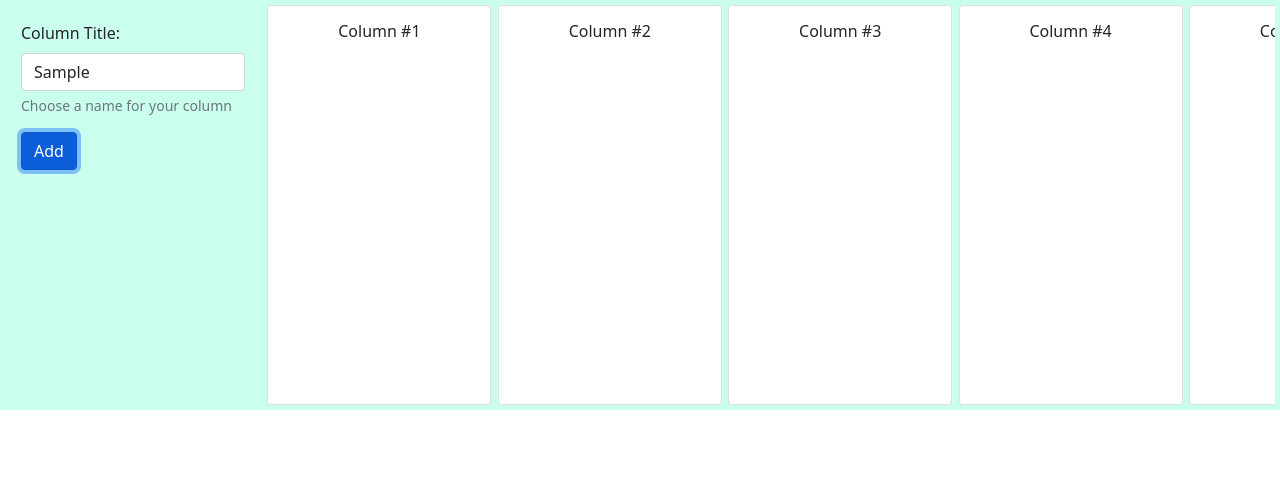
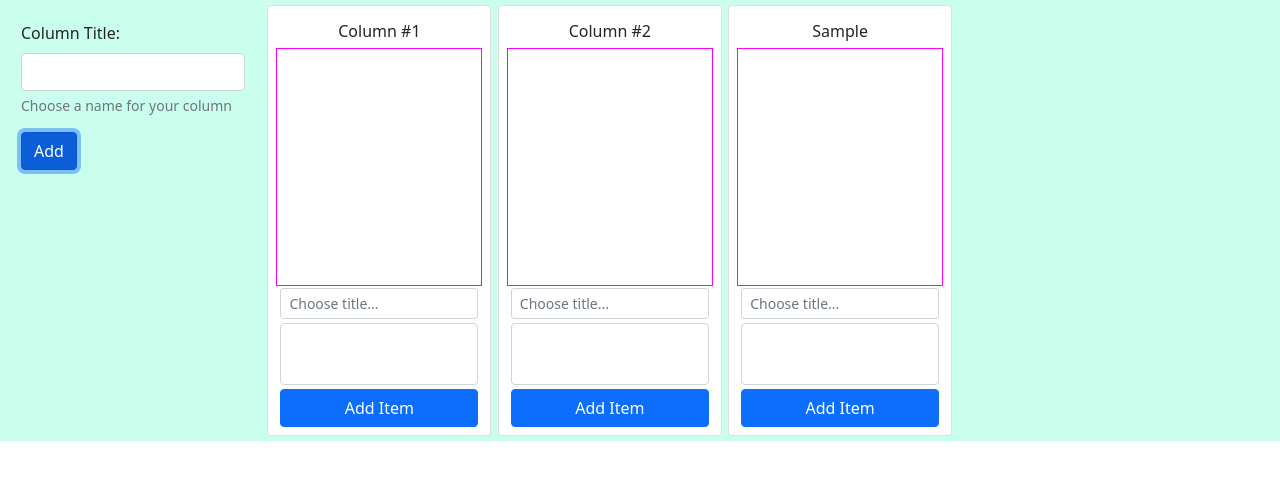
Before and after one commit to matteo9966/TS-Drag-And-Drop, a website built with webpack: page index.html in a window 1280 px wide. Both pictures are taken after typing "Sample" into the empty fields and a click on the button "Add". Built offline with nearby package versions, Linux system fonts and the light colour scheme.

Commit message:
solved listeners bug.
- the listeners are put in an array, when removing them, the remover starts from the largest index

```diff
--- a/index.html
+++ b/index.html
@@ -13,14 +13,7 @@
 
        <div class="form-container" id="form-container"  >
 
-         <!-- <form >
-           <div class="mb-3">
-             <label for="exampleInputEmail1" class="form-label">Column Title:</label>
-             <input type="text" class="form-control" id="column-title" aria-describedby="emailHelp">
-             <div id="column-helper" class="form-text">Choose a name for your column</div>
-           </div>
-           <button type="submit" class="btn btn-primary">Add</button>
-         </form> -->
+
 
      </div>
     <div class="column-container"  >
@@ -35,9 +28,26 @@
       <div class="card column">
          <section class="column-title" id="column-title"><h5>Titolo</h5></section>
          <div class="column-body" id="column-body">Resto del corpo</div>
+         <div >
+          <form class="mx-1" id="add-item-form" >
+            <div class="mb-1">
+              <input class="form-control form-control-sm" id="form-title-input" type="text" placeholder="Choose title..." aria-label="item-title">
+
+            </div>
+            <div class="mb-1">
+              <textarea class="form-control" id="form-description-input" rows="2" style="overflow:auto;resize:none"></textarea>
+            </div>
+            <div class="d-grid">
+              <button class="btn btn-primary" type="submit">Add Item</button>
+            </div>
+
+
+          </form>
+         </div>
       </div>
 
     </template>
+
 
     <template id="item">
       <div class="card item">
@@ -50,7 +60,7 @@
       <form id="add-column-form">
         <div class="mb-3">
           <label for="exampleInputEmail1" class="form-label">Column Title:</label>
-          <input type="text" class="form-control" id="column-title" aria-describedby="emailHelp">
+          <input type="text" class="form-control" id="column-title-id" aria-describedby="column-Title-Input" name="column-title">
           <div id="column-helper" class="form-text">Choose a name for your column</div>
         </div>
         <button type="submit" class="btn btn-primary">Add</button>
--- a/package.json
+++ b/package.json
@@ -35,6 +35,8 @@
   "dependencies": {
     "@popperjs/core": "^2.11.2",
     "bootstrap": "^5.1.3",
+    "browser-sync": "^2.27.7",
+    "lodash": "^4.17.21",
     "uuidv4": "^6.2.12"
   }
 }
--- a/src/components/column-component.ts
+++ b/src/components/column-component.ts
@@ -1,53 +1,72 @@
 import { BaseComponent } from "./base-component";
 import { Column } from "../models/Column";
-import { Item } from "../models/Item";
-import { statetype } from "../state/global-state";
 import { stateInstance } from "../state/global-state";
 import { ItemComponent } from "./item-component";
-function filterItems(state: statetype, columnID?: string): Item[] {
-  if (!columnID) {
-    return [];
-  }
-  const items = state.items.filter((item) => item.columnID === columnID);
-  return items;
-}
-
+import { titleValidator } from "../helperFunctions/Validation/titleValidation";
 export class ColumnComponent extends BaseComponent<
   HTMLDivElement,
   HTMLDivElement
 > {
   private column: Column;
+  private columnItemsContainer:HTMLDivElement;
+  private formElement:HTMLFormElement;
+
+  private columnContainerID:string;
   constructor(column: Column,hostID:string) {
     super("column", hostID, column.ItemID);
+    this.columnItemsContainer=this.element.querySelector('.column-body')!
+    this.formElement=this.element.querySelector('form')!;
     this.column = column;
-    this.renderItems();
+    this.columnContainerID=this.elementID+'-container'
+    // this.renderItems();
     this.configure();
+    this.renderContent();
+
     //devo fare il render degli items.
   }
 
   configure() {
-    console.log("configuro la colonna");
-    stateInstance.addListener((_) => {
+
+    this.columnItemsContainer.id=this.columnContainerID;
+    this.configureForm();
+    // console.log("aggiunto il listener per colonna")
+   this.column.listenerIndex= stateInstance.addListener(() => { //#FIXME: questo non va bene!
+      this.renderItems();
 
     });
+    console.log('added a listener with index: '+this.column.listenerIndex);
   }
   renderContent(): void {
     const title = this.element.querySelector("#column-title");
     title!.innerHTML = this.column.name;
     this.renderItems();
+
+
   }
 
   private renderItems() {
-    const items = filterItems(stateInstance.state, this.column.ItemID);
 
-    const title = this.element.querySelector("#column-title");
-    title!.innerHTML = this.column.name;
-    const columnContainer = this.element.querySelector("#column-body")!;
-    columnContainer.innerHTML = "";
-    const containerID = this.column.ItemID + "-container";
-    columnContainer.id = containerID;
+    const items = stateInstance.filterItems(this.column.ItemID) /* filterItems(stateInstance.state, this.column.ItemID); */
+    // console.log(items,this.columnContainerID)
+    this.columnItemsContainer.innerHTML="";
     items.forEach((item) => {
-      new ItemComponent(item, containerID);
+      // console.log('item presente nella colonna: ',item)
+      new ItemComponent(item, this.columnContainerID);
     });
   }
+
+  private formSubmitHandler(e:SubmitEvent){
+    e.preventDefault();
+    const title=(this.formElement.querySelector('#form-title-input') as HTMLInputElement)!.value;
+    const description =(this.formElement.querySelector('#form-description-input') as HTMLTextAreaElement)!.value;
+    if(titleValidator(title)){
+        stateInstance.addItem(title,this.column.ItemID,description);
+        // console.log(this.columnContainerID,title);
+    }
+
+  }
+
+  private configureForm(){
+    this.formElement.addEventListener('submit',this.formSubmitHandler.bind(this))
+  }
 }
--- a/src/components/container-component.ts
+++ b/src/components/container-component.ts
@@ -2,7 +2,7 @@ import { BaseComponent } from "./base-component";
 import { stateInstance } from "../state/global-state";
 import { ColumnComponent } from "./column-component";
 import { Column } from "../models/Column";
-import {FormComponent} from './form-component';
+import { FormComponent } from "./form-component";
 export class ContainerComponent extends BaseComponent<
   HTMLDivElement,
   HTMLDivElement
@@ -21,23 +21,39 @@ export class ContainerComponent extends BaseComponent<
   renderContent(): void {
     //devo aggiungere il listener al form
     //qui dentro posso fare il render del form???
-     this.createForm();
+    this.createForm();
     stateInstance.addListener((state) => {
       this.renderColumns(state.columns);
     });
   }
 
-  createForm(){
+  createForm() {
     return new FormComponent();
   }
 
   renderColumns(columns: Column[]) {
     const maincontainer = document.getElementById(this.elementID!);
-    const columnsContainer = maincontainer!.querySelector('#columns-container')!
+    const columnsContainer =
+      maincontainer!.querySelector("#columns-container")!;
+
+     this.removeColumnListeners(columns)
 
     columnsContainer.innerHTML = "";
     columns.forEach((column) => {
-      new ColumnComponent(column,'columns-container');
+      //ogni volta che aggiungo una nuova colonna
+      new ColumnComponent(column, "columns-container");
     });
   }
+
+  removeColumnListeners(columns: Column[]){
+    //I remove the columns listeners by index, removing them starting by the largest index doesnt mess up the order of elements
+    columns.reduce<number[]>(
+      (prev: number[], curr: Column) => {
+        prev.push(curr.listenerIndex);
+        return prev;
+      },
+      []
+    ).sort(function(a, b){return b-a}).forEach(index=>stateInstance.removeListener(index))
+  }
+
 }
--- a/src/components/form-component.ts
+++ b/src/components/form-component.ts
@@ -1,19 +1,35 @@
 import {BaseComponent} from './base-component'
+import { stateInstance } from '../state/global-state';
+import {titleValidator} from '../helperFunctions/Validation/titleValidation'
 export class FormComponent extends BaseComponent<HTMLDivElement,HTMLFormElement> {
-
+   inputTitle:HTMLInputElement
    constructor(){
        super('add-column-template','form-container'); //qui viene chiamato e creato. quando viene chiamato e creato posso configurarlo
        this.configure();
+        this.inputTitle = this.element.querySelector('#column-title-id')! as HTMLInputElement
+
        //queryselector del title
        //svuota dopo aver selezionato il titolo
     }
 
+    //bind this!
+
+    submitTitleHandler(e:SubmitEvent){
+        e.preventDefault();
+        const title = this.inputTitle.value;
+        if(titleValidator(title)){
+            stateInstance.addColumn(title);
+            this.element.reset();
+
+        }
+
+    }
 
     configure(): void {
        //aggiungo un listner al submit
       const form = document.getElementById('add-column-form')! as HTMLFormElement;
 
-      form.addEventListener('submit',(e)=>{ e.preventDefault();console.log(e)})
+      form.addEventListener('submit',this.submitTitleHandler.bind(this))
     }
     renderContent(): void {
         throw new Error('Method not implemented.');
--- a/src/components/item-component.ts
+++ b/src/components/item-component.ts
@@ -4,6 +4,7 @@ export class ItemComponent extends BaseComponent<HTMLDivElement,HTMLDivElement>{
    private item:Item
    constructor(item:Item,hostId:string,){
        super('item',hostId,item.ItemID)
+
        this.item=item;
        this.renderContent();
    }
--- /dev/null
+++ b/src/helperFunctions/Validation/titleValidation.ts
@@ -0,0 +1,6 @@
+export function titleValidator(title:string):boolean{
+    if(title.length>3){
+        return true
+    }
+    return false
+}
--- a/src/index.ts
+++ b/src/index.ts
@@ -9,7 +9,7 @@ import 'bootstrap';
 import './scss/app.scss'
 
 const dummyState:statetype={
-    columns:[new Column('Column #1'),new Column('Column #2'),new Column('Column #3'),new Column('Column #4'),new Column('Column #5'),new Column('Column #6')],
+    columns:[new Column('Column #1'),new Column('Column #2')/* ,new Column('Column #3'),new Column('Column #4'),new Column('Column #5'),new Column('Column #6') */],
     items:[/* new Item('first item','item-1','item 1 desc','001'),new Item('second item','item-2','item 2 desc','002'),new Item('second item','item-3','item 2 desc','002'),new Item('third item','item-4','item 2 description of the second','003') */]
 }
 
--- a/src/models/Column.ts
+++ b/src/models/Column.ts
@@ -1,7 +1,11 @@
+
 import {BaseItem} from './BaseItem'
 
 export class Column extends BaseItem{
+    listenerIndex:number
     constructor(name:string){
       super(name)
+      this.listenerIndex=-1;
     }
+    setListenerIndex(index:number){this.listenerIndex=index}
 }
--- a/src/scss/app.scss
+++ b/src/scss/app.scss
@@ -6,11 +6,11 @@
 }
 .column{
     width: 14rem;
-    min-height: 25rem;
+
     max-height: 100%;
     margin-left: 0.4rem;
     display: grid;
-    grid-template-rows:auto 1fr;
+    grid-template-rows:auto 15rem auto ;
     min-width: 14rem;
 
 }
--- a/src/state/global-state.ts
+++ b/src/state/global-state.ts
@@ -1,5 +1,6 @@
 import {Column} from '../models/Column'
 import {Item} from '../models/Item';
+
 export type ListenerFunction<H>= (state:H)=>void
 
 export type statetype={
@@ -12,18 +13,20 @@ export type statetype={
  class State{
     protected _state!:statetype;
     protected listeners:ListenerFunction<statetype>[] =[]
-
+    /** @returns {number} the index of the listener */
     addListener(listener:ListenerFunction<statetype>){
 
-        this.listeners.push(listener);
+       return (this.listeners.push(listener)-1) ;  //returns the new lenght
     }
 
-    get state():statetype{
-        return JSON.parse(JSON.stringify(this._state))
-    } //ogni volta che accedo allo stato ne prendo una copia
+    removeListener(index:number){
+        if(index>=0) this.listeners.splice(index,1)
+    }
+
 
     updateListeners(){
         //copiare lo state.state è un oggetto.
+        // console.log(this.listeners);
         if(this._state){
 
             this.listeners.forEach(listener=>{
@@ -37,7 +40,11 @@ export type statetype={
        this.updateListeners();
     }
 
-
+    //deepclone the state!
+    cloneState():statetype{
+         const clonedstate = JSON.parse(JSON.stringify(this._state))
+        return clonedstate;
+    }
 
 
 }
@@ -57,10 +64,34 @@ public static getInstance(){
 }
 
 
-addColumn(column:Column){
-    this.state.columns.push(column);
-    this.setState(this.state) //this.state è una copia dello state non è quello aggiornato
+addColumn(title:string){
+    const column = new Column(title)
+    const newState = this.cloneState();
+
+    newState.columns.push(column);
+    this.setState(newState)
+
+
 }
+
+addItem(title:string,columnId:string,description=""){
+    const item= new Item(title,description,columnId);
+    const newState = this.cloneState();
+    newState.items.push(item);
+    this.setState(newState);
+    // console.log(this._state)
+    // console.log("aggiungo un elemento!");
+
+}
+
+filterItems( columnID?: string): Item[] {
+    if (!columnID) {
+      return [];
+    }
+    const items = this._state.items.filter((item) => item.columnID === columnID);
+    return items;
+  }
+
 
 }
 
--- a/src/style.css
+++ b/src/style.css
@@ -27,8 +27,10 @@
 .column-body{
     display: flex;
     flex-direction: column;
-
-    word-wrap: break-word
+    border:1px solid magenta;
+    word-wrap: break-word;
+    margin-bottom:0.1rem;
+    overflow-y:scroll;
 
 }
 
--- a/webpack.config.js
+++ b/webpack.config.js
@@ -13,6 +13,7 @@ const stylesHandler = 'style-loader';
 
 const config = {
     entry: './src/index.ts',
+    devtool:  'eval-cheap-module-source-map',
     output: {
         path: path.resolve(__dirname, 'dist'),
     },
```
Also changed, not shown: 1 other file.
